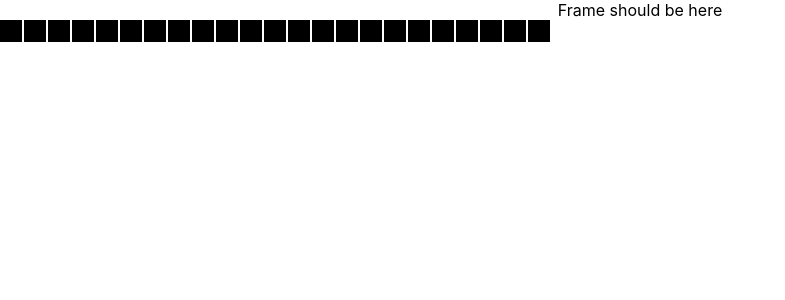
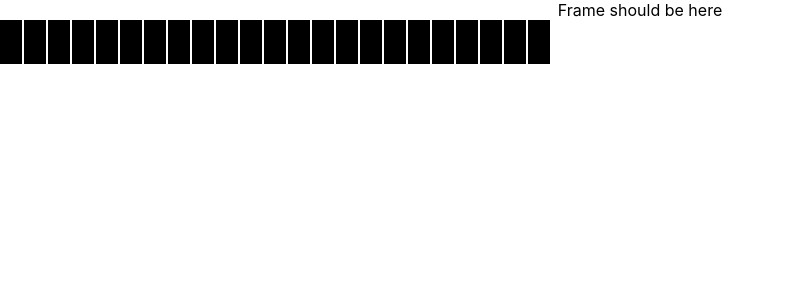
Before and after one commit to mjcolin/lightanimator, a React (Create React App) app: page / in a window 1280 px wide. Shown: the top 300 px of the page, without its empty margins (0-785 px from the left). Built offline with nearby package versions, Linux system fonts and the light colour scheme.

Commit message:
added second frame in test

```diff
--- a/src/initialValues.js
+++ b/src/initialValues.js
@@ -13,6 +13,9 @@ const initValues =
     [
         {
           pixels: createBlankFrame(23)
+        },
+        {
+          pixels: createBlankFrame(23)
         }
     ]
 
```
